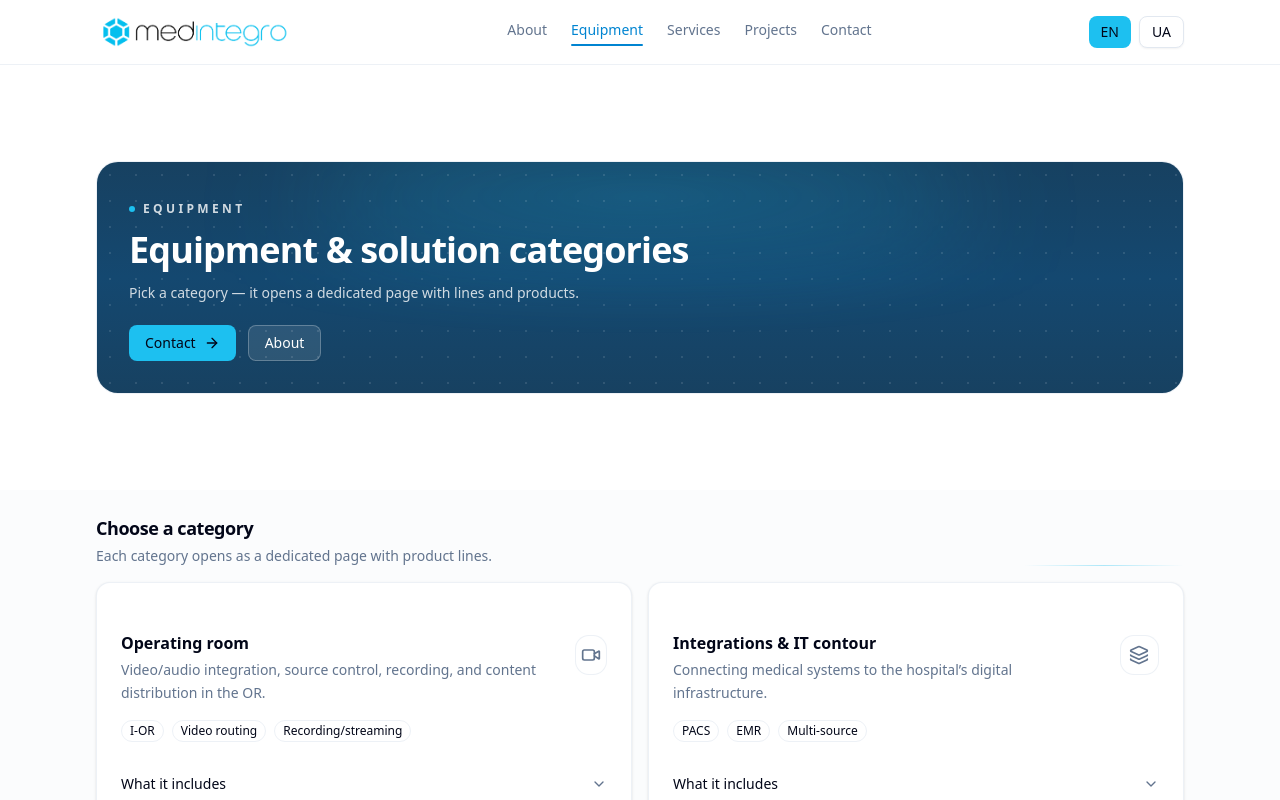
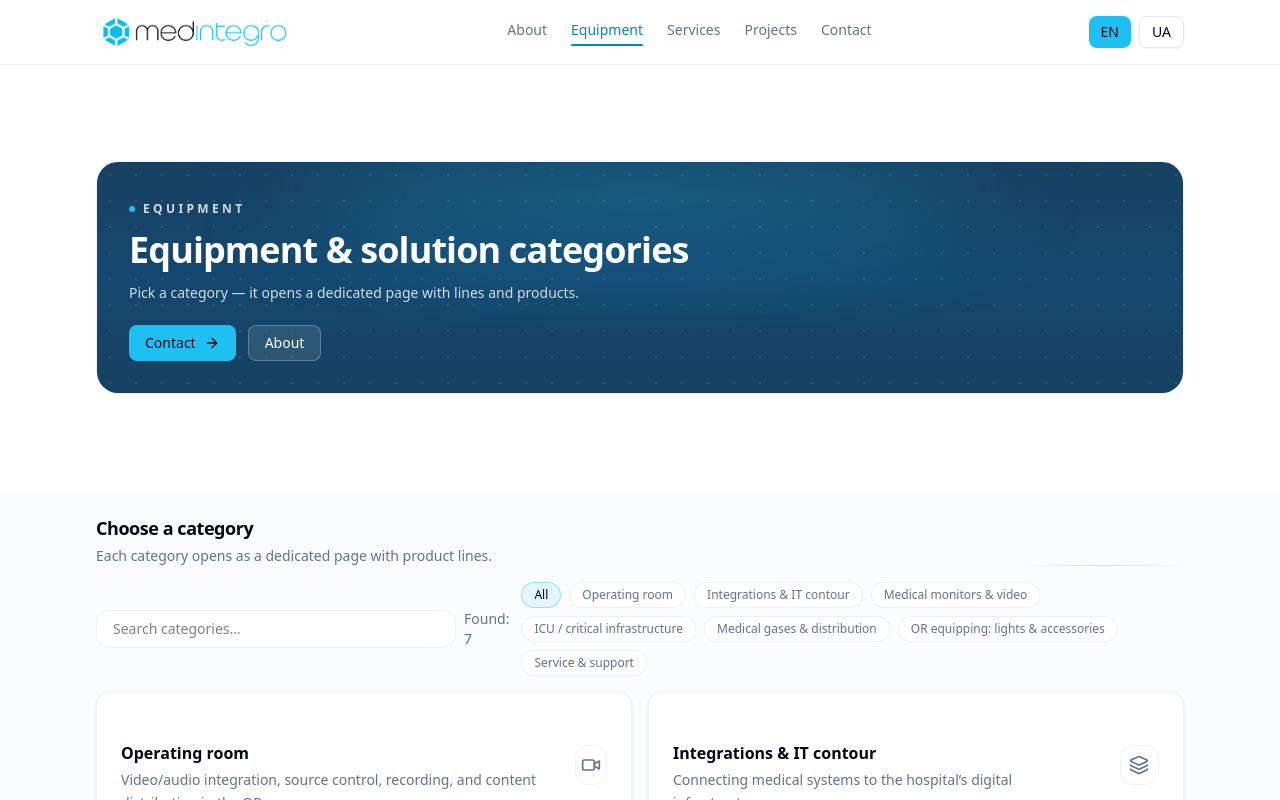
Before and after one commit to romahawk/medintegro-web-next, a Next.js app: page /en/equipment in a window 1280 px wide. Shown: the top 800 px of the page. Built offline with nearby package versions, Linux system fonts and the light colour scheme.

Commit message:
feat(equipment): add search and quick filters for categories &&  feat(ui): make equipment category cards fully clickable with cover

```diff
--- a/src/app/[locale]/(site)/equipment/page.tsx
+++ b/src/app/[locale]/(site)/equipment/page.tsx
@@ -11,15 +11,12 @@ import { ArrowRight, ShieldCheck } from "lucide-react";
 
 import type { Locale } from "@/lib/i18n/locales";
 import { EQUIPMENT_CATEGORIES } from "@/lib/equipment/data";
-import { EquipmentCategoryCard } from "@/components/equipment/EquipmentCategoryCard";
+
+import { EquipmentCategoryBrowser } from "@/components/equipment/EquipmentCategoryBrowser";
 
 type Props = {
   params: Promise<{ locale: Locale }>;
 };
-
-function cn(...classes: Array<string | false | null | undefined>) {
-  return classes.filter(Boolean).join(" ");
-}
 
 export default async function EquipmentPage({ params }: Props) {
   const { locale } = await params;
@@ -81,7 +78,6 @@ export default async function EquipmentPage({ params }: Props) {
     </div>
   );
 
-  // ✅ Neutral proof strip (works on light background, not “empty cards”)
   const ProofStripNeutral = (
     <div className="grid gap-4 md:grid-cols-3">
       {t.proof.map((p) => (
@@ -100,7 +96,7 @@ export default async function EquipmentPage({ params }: Props) {
 
   return (
     <>
-      {/* HERO (compact) */}
+      {/* HERO */}
       <Section spacing="hero">
         <BrandHero
           variant="compact"
@@ -111,9 +107,8 @@ export default async function EquipmentPage({ params }: Props) {
         />
       </Section>
 
-      {/* CATEGORIES GRID */}
+      {/* CATEGORIES */}
       <Section tone="muted">
-        {/* ✅ Pull categories up (above the fold) */}
         <div className="-mt-10 md:-mt-14">
           <div className="flex items-end justify-between gap-6">
             <div className="space-y-1">
@@ -130,22 +125,12 @@ export default async function EquipmentPage({ params }: Props) {
             <div className="hidden md:block h-px w-40 bg-linear-to-r from-transparent via-[rgb(var(--brand-sky-rgb))]/35 to-transparent" />
           </div>
 
-          {/* ✅ Categories FIRST (no proof blocks here) */}
-          <div className="mt-4 grid gap-4 lg:grid-cols-2">
-            {EQUIPMENT_CATEGORIES.map((category) => (
-              <div
-                key={category.key}
-                className={cn(
-                  "transition",
-                  "hover:-translate-y-0.5 hover:shadow-lg hover:shadow-black/5"
-                )}
-              >
-                <EquipmentCategoryCard category={category} locale={locale} />
-              </div>
-            ))}
+          {/* ✅ Interactive catalog row (Search + Filters + Grid) */}
+          <div className="mt-4">
+            <EquipmentCategoryBrowser categories={EQUIPMENT_CATEGORIES} locale={locale} />
           </div>
 
-          {/* IMPORTANT NOTE (styled card) */}
+          {/* IMPORTANT NOTE */}
           <Card className="mt-10 border-border/60 bg-background">
             <CardContent className="p-6">
               <div className="flex items-start gap-3">
@@ -176,7 +161,7 @@ export default async function EquipmentPage({ params }: Props) {
             </CardContent>
           </Card>
 
-          {/* ✅ Proof AFTER categories (neutral style, no “empty containers”) */}
+          {/* Proof AFTER catalog */}
           <div className="mt-10">{ProofStripNeutral}</div>
         </div>
       </Section>
@@ -190,14 +175,8 @@ export default async function EquipmentPage({ params }: Props) {
               ? "Опишіть відділення та контекст — ми запропонуємо структуру рішення та наступний крок."
               : "Describe the department and context — we’ll propose a solution structure and next step."
           }
-          primary={{
-            label: isUA ? "Зв’язатися" : "Contact",
-            href: `/${locale}/contact`,
-          }}
-          secondary={{
-            label: isUA ? "Послуги" : "Services",
-            href: `/${locale}/services`,
-          }}
+          primary={{ label: isUA ? "Зв’язатися" : "Contact", href: `/${locale}/contact` }}
+          secondary={{ label: isUA ? "Послуги" : "Services", href: `/${locale}/services` }}
         />
       </Section>
     </>
--- /dev/null
+++ b/src/components/equipment/EquipmentCategoryBrowser.tsx
@@ -0,0 +1,124 @@
+"use client";
+
+import { useMemo, useState } from "react";
+
+import type { EquipmentCategory } from "@/lib/equipment/types";
+import type { Locale } from "@/lib/i18n/locales";
+
+import { EquipmentCategoryCard } from "@/components/equipment/EquipmentCategoryCard";
+
+type Props = {
+  categories: EquipmentCategory[];
+  locale: Locale;
+};
+
+function normalize(s: string) {
+  return s.trim().toLowerCase();
+}
+
+export function EquipmentCategoryBrowser({ categories, locale }: Props) {
+  const [query, setQuery] = useState("");
+  const [activeKey, setActiveKey] = useState<string | null>(null);
+
+  const filtered = useMemo(() => {
+    const q = normalize(query);
+
+    return categories.filter((c) => {
+      if (activeKey && c.key !== activeKey) return false;
+
+      if (!q) return true;
+
+      const hay = [
+        c.title?.[locale] ?? "",
+        c.lead?.[locale] ?? "",
+        ...(c.chips?.[locale] ?? []),
+        ...(c.includes?.[locale] ?? []),
+      ]
+        .join(" ")
+        .toLowerCase();
+
+      return hay.includes(q);
+    });
+  }, [categories, locale, query, activeKey]);
+
+  return (
+    <div className="space-y-4">
+      {/* Search + quick filters row */}
+      <div className="flex flex-col gap-3 md:flex-row md:items-center md:justify-between">
+        <div className="flex flex-col gap-2 sm:flex-row sm:items-center">
+          <div className="relative">
+            <input
+              value={query}
+              onChange={(e) => setQuery(e.target.value)}
+              placeholder={locale === "ua" ? "Пошук по категоріях…" : "Search categories…"}
+              className="
+                w-full sm:w-[360px]
+                rounded-xl border border-border/60 bg-background px-4 py-2 text-sm
+                outline-none transition
+                focus:ring-2 focus:ring-ring
+              "
+            />
+            {query ? (
+              <button
+                type="button"
+                onClick={() => setQuery("")}
+                className="absolute right-2 top-1/2 -translate-y-1/2 rounded-md px-2 py-1 text-xs text-muted-foreground hover:bg-muted"
+                aria-label={locale === "ua" ? "Очистити" : "Clear"}
+              >
+                ✕
+              </button>
+            ) : null}
+          </div>
+
+          <div className="text-sm text-muted-foreground">
+            {locale === "ua"
+              ? `Знайдено: ${filtered.length}`
+              : `Found: ${filtered.length}`}
+          </div>
+        </div>
+
+        {/* Quick category filters */}
+        <div className="flex flex-wrap gap-2">
+          <button
+            type="button"
+            onClick={() => setActiveKey(null)}
+            className={[
+              "rounded-full border px-3 py-1 text-xs font-medium transition",
+              activeKey === null
+                ? "border-[rgb(var(--brand-sky-rgb))]/40 bg-[rgb(var(--brand-sky-rgb))]/10 text-foreground"
+                : "border-border/60 bg-background text-muted-foreground hover:bg-muted",
+            ].join(" ")}
+          >
+            {locale === "ua" ? "Усі" : "All"}
+          </button>
+
+          {categories.map((c) => (
+            <button
+              key={c.key}
+              type="button"
+              onClick={() => setActiveKey((prev) => (prev === c.key ? null : c.key))}
+              className={[
+                "rounded-full border px-3 py-1 text-xs font-medium transition",
+                activeKey === c.key
+                  ? "border-[rgb(var(--brand-sky-rgb))]/40 bg-[rgb(var(--brand-sky-rgb))]/10 text-foreground"
+                  : "border-border/60 bg-background text-muted-foreground hover:bg-muted",
+              ].join(" ")}
+              title={c.title?.[locale]}
+            >
+              {c.title?.[locale] ?? c.key}
+            </button>
+          ))}
+        </div>
+      </div>
+
+      {/* Grid */}
+      <div className="grid gap-4 lg:grid-cols-2">
+        {filtered.map((category) => (
+          <div key={category.key} className="transition hover:-translate-y-0.5 hover:shadow-lg hover:shadow-black/5">
+            <EquipmentCategoryCard category={category} locale={locale} />
+          </div>
+        ))}
+      </div>
+    </div>
+  );
+}
```
